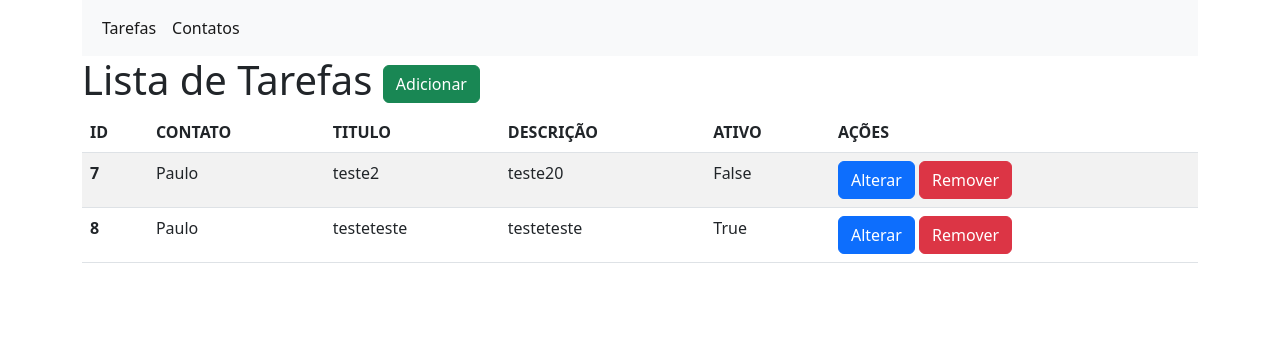
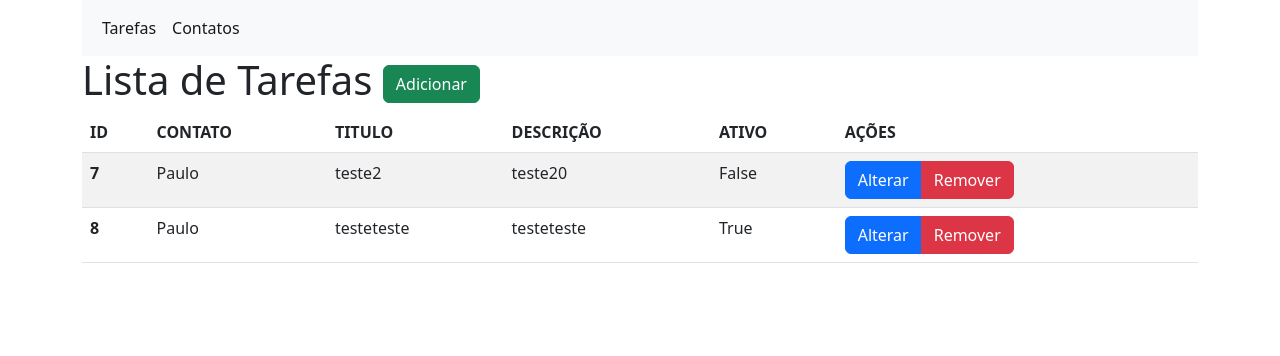
Before and after one commit to DEV-MatheusDiniz/CRUD-Tarefa, a Django app: page / in a window 1280 px wide. Shown: the top 356 px of the page. Run offline with Django 4.2, Linux system fonts and the light colour scheme; data comes from the database, SQL or seed files in the repository; both versions use the stored data as it was after the commit.

Commit message:
mudanca dos botoes alterar e excluir

```diff
--- a/contatos/templates/contatos.html
+++ b/contatos/templates/contatos.html
@@ -50,8 +50,10 @@
                             <td>{{ contato.nome }}</td>
                             <td>{{ contato.email }}</td>
                             <td>
-                                <a class="btn btn-primary" href="{% url 'alterar_contato' contato.id %}">Alterar</a>
-                                <a class="btn btn-danger" href="{% url 'remover_contato' contato.id %}">Remover</a>
+                                <div class="btn-group" role="group" aria-label="Basic example">
+                                    <a class="btn btn-primary" href="{% url 'alterar_contato' contato.id %}">Alterar</a>
+                                    <a class="btn btn-danger" href="{% url 'remover_contato' contato.id %}">Remover</a>
+                                </div>
                             </td>
                         </tr>
                     {% endfor %}
--- a/tarefas/templates/tarefas.html
+++ b/tarefas/templates/tarefas.html
@@ -54,8 +54,10 @@
                             <td>{{ tarefa.descricao }}</td>
                             <td>{{ tarefa.ativo }}</td>
                             <td>
-                                <a class="btn btn-primary" href="{% url 'alterar_tarefa' tarefa.id %}">Alterar</a>
-                                <a class="btn btn-danger" href="{% url 'remover_tarefa' tarefa.id %}">Remover</a>
+                                <div class="btn-group" role="group" aria-label="Basic example">
+                                    <a class="btn btn-primary" href="{% url 'alterar_tarefa' tarefa.id %}">Alterar</a>
+                                    <a class="btn btn-danger" href="{% url 'remover_tarefa' tarefa.id %}">Remover</a>
+                                </div>
                             </td>
                         </tr>
                     {% endfor %}
```
Also changed, not shown: db.sqlite3.
